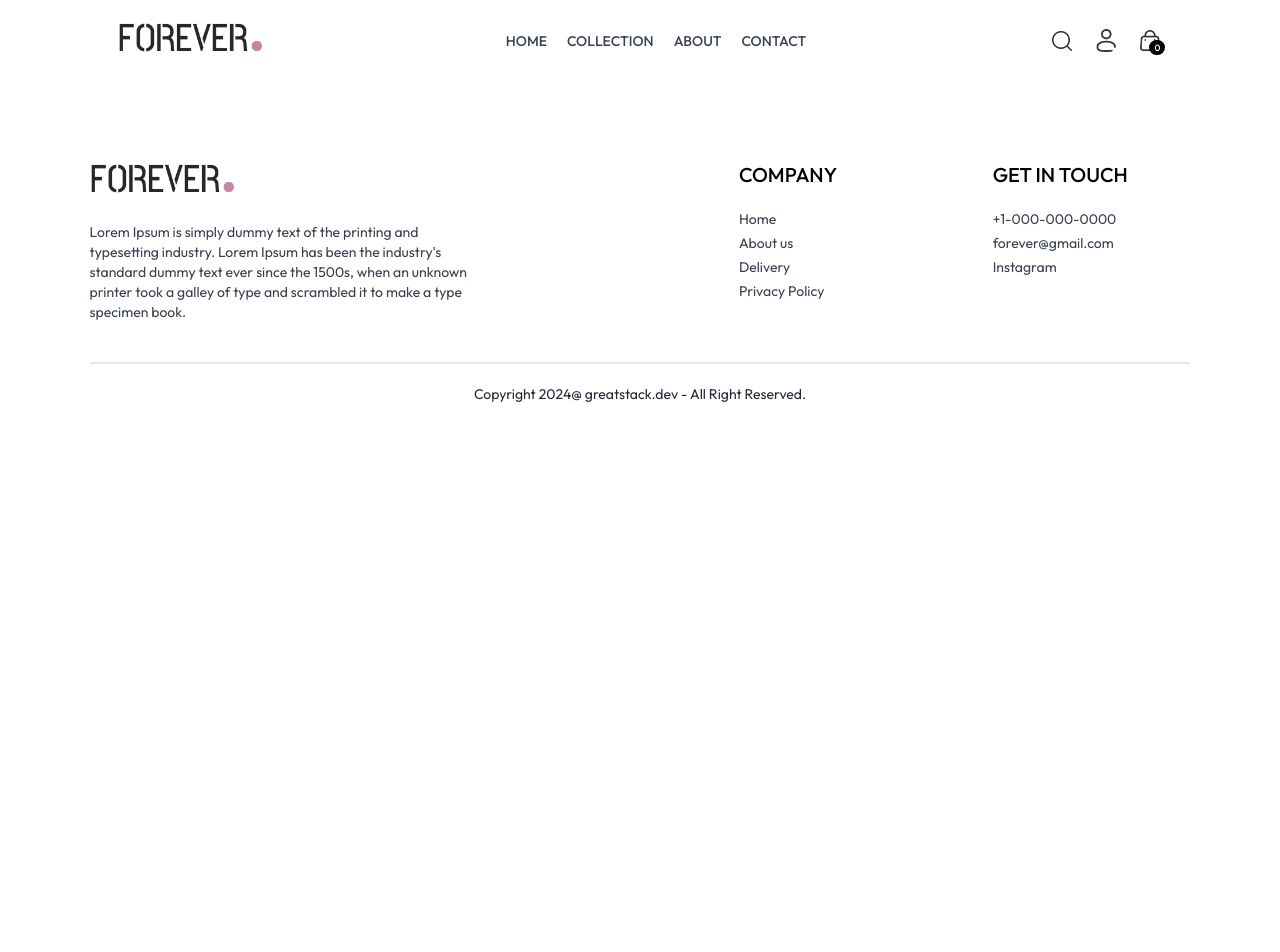
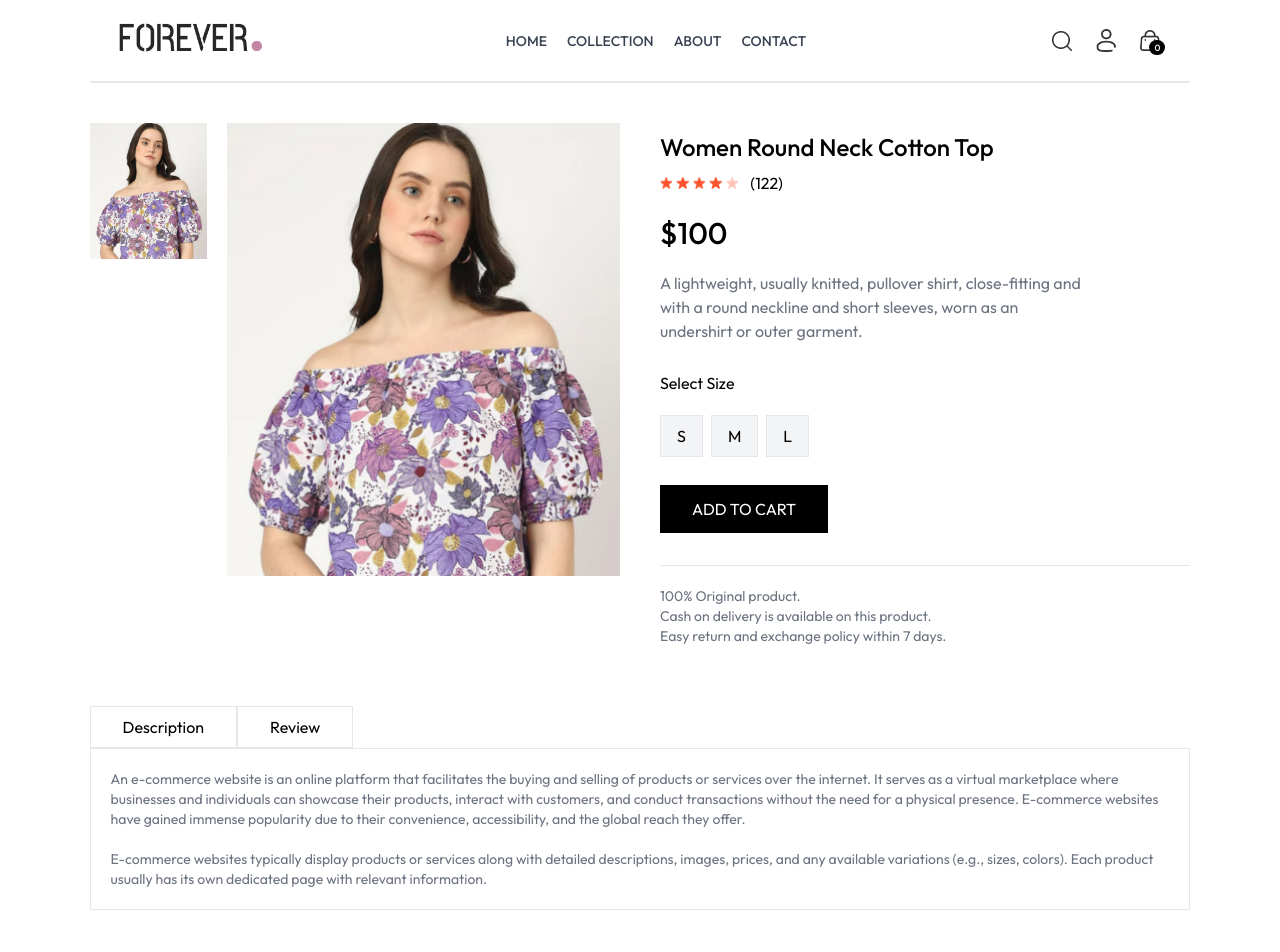
Before and after one commit to satya-supercluster/E-commerce, a React (Vite) app in the folder Frontend/: page /product/aaaaa in a window 1280 px wide. Shown: the top 952 px of the page. Before the commit the page ends 800 px from the top, so only its background shows below. Built offline with nearby package versions, Linux system fonts and the light colour scheme.

Commit message:
product data

```diff
--- a/Frontend/package.json
+++ b/Frontend/package.json
@@ -12,7 +12,8 @@
   "dependencies": {
     "react": "^18.3.1",
     "react-dom": "^18.3.1",
-    "react-router-dom": "^7.1.3"
+    "react-router-dom": "^7.1.3",
+    "react-toastify": "^11.0.3"
   },
   "devDependencies": {
     "@eslint/js": "^9.9.0",
--- a/Frontend/src/App.jsx
+++ b/Frontend/src/App.jsx
@@ -12,11 +12,13 @@ import Orders from './Pages/Orders'
 import Navbar from './components/Navbar'
 import Footer from './components/Footer'
 import SearchBar from './components/SearchBar'
+import { ToastContainer, toast } from 'react-toastify';
 
 const App = () => {
   return (
     <div className='px-4 sm:px-[5vw]  md:px-[7vw] lg-px[9vw] '>
 
+      <ToastContainer/>
       <Navbar/>
       <SearchBar/>
       <Routes>
--- a/Frontend/src/Pages/Product.jsx
+++ b/Frontend/src/Pages/Product.jsx
@@ -1,11 +1,106 @@
-import React from 'react'
+import React, { useContext, useEffect, useState } from 'react'
+import { useParams } from 'react-router-dom'
+import { ShopContext } from '../context/shopContext';
+import { assets } from '../assets/assets';
+import RelatedProduct from '../components/RelatedProduct';
 
 const Product = () => {
-  return (
+
+  const {productId} = useParams();
+  const {products, currency, addToCart, cartItem }= useContext(ShopContext);
+  const [productData , setProductData] = useState(false);
+  const [image , setImage] = useState([]);
+  const [size, setsize] = useState('');
+
+  const loggedproduct = () =>{
+
+    products.map((item)=>{
+      if(item._id === productId){
+        setProductData(item);
+        setImage(item.image[0]);
+        return null;
+      }
+    })
+
+
+  }
+
+
+
+  useEffect(()=>{
+    loggedproduct();
+  },[productId,products])
+
+  return  productData ? (
     <div>
+        <div className='border-t-2 py-10 flex flex-col sm:flex-row gap-10'>
+        <div className='flex flex-col-reverse sm:flex-row w-full sm:w-1/2 gap-5'>
+          <div className='flex flex-row sm:flex-col overflow-scroll overflow-y-hidden sm:overflow-x-hidden gap-5 w-full sm:w-[24%] sm:h-auto'>
+            {
+              productData.image.map((item,index)=>{
+                return <img onClick={()=>setImage(item)} className='cursor-pointer ' src={item} key={index} alt="" />
+              })
+            }
+          </div>
+          <div className='w-full sm:w-[80%]  max-sm:hidden'>
+            <img className=' w-full h-auto ' src={image} alt="" />
+          </div>
+        </div>
+
+        <div className='w-full sm:w-1/2'>
+          <div>
+            <h1 className='text-2xl font-medium py-2'>{productData.name}</h1>
+            <div className='flex flex-row items-center gap-3'>
+              <div className='flex flex-row gap-1 h-3 '>
+                <img src={assets.star_icon} alt="" />
+                <img src={assets.star_icon} alt="" />
+                <img src={assets.star_icon} alt="" />
+                <img src={assets.star_icon} alt="" />
+                <img src={assets.star_dull_icon} alt="" />
+              </div>
+              <h1>(122)</h1>
+            </div>
+            <h1 className='text-3xl font-medium py-5'>{currency}{productData.price}</h1>
+
+            <p className='text-gray-500 w-[80%] '>{productData.description}</p>
+
+            <div className='py-2'>
+              <p className='py-5'>Select Size</p>
+              <div className='flex flex-row gap-2'>
+              {
+                productData.sizes.map((item)=>{
+                  return <p onClick={()=>{setsize(item)}} className={`bg-gray-100 py-2 px-4 border cursor-pointer ${size==item ? 'border-orange-800':''} `}>{item}</p>
+                })
+              }
+              </div>
+            </div>
+
+            <button onClick={()=>{addToCart(productId,size)}} className='bg-black py-3 px-8 text-white mt-5'>ADD TO CART</button>
+          </div>
+
+          <div className='border-t py-5  mt-8 text-sm  text-gray-500 '>
+            <p>100% Original product.</p>
+            <p>Cash on delivery is available on this product.</p>
+            <p>Easy return and exchange policy within 7 days.</p>
+          </div>
+        </div>
+
+
+      </div>
+      <div className='flex flex-row'>
+        <p className='border py-2 px-8'>Description</p>
+        <p className='border py-2 px-8'>Review</p>
+      </div>
+      <div className='border text-sm text-gray-500'>
+        <p className='py-5 px-5'>An e-commerce website is an online platform that facilitates the buying and selling of products or services over the internet. It serves as a virtual marketplace where businesses and individuals can showcase their products, interact with customers, and conduct transactions without the need for a physical presence. E-commerce websites have gained immense popularity due to their convenience, accessibility, and the global reach they offer.</p>
+        <p className='pb-5 px-5'>E-commerce websites typically display products or services along with detailed descriptions, images, prices, and any available variations (e.g., sizes, colors). Each product usually has its own dedicated page with relevant information.</p>
+      </div>
+
+
+          <RelatedProduct category={productData.category} subCategory={productData.subCategory}/>
 
     </div>
-  )
+  ) : null
 }
 
 export default Product
--- a/Frontend/src/components/Navbar.jsx
+++ b/Frontend/src/components/Navbar.jsx
@@ -6,7 +6,7 @@ import { ShopContext } from '../context/shopContext';
 const Navbar = () => {
 
   const [visible , setvisible] = useState(false);
-  const {setShowSearch} = useContext(ShopContext);
+  const {setShowSearch , getCartCount} = useContext(ShopContext);
   return (
     <div className='flex items-center justify-between py-5 font-medium'>
         <Link to="/"><img src={assets.logo} className='w-36 mx-7 ' /> </Link>
@@ -48,7 +48,7 @@ const Navbar = () => {
 
           <Link to="/cart" className='relative'>
             <img src={assets.cart_icon} className='w-[20px] min-w-[20px] cursor-pointer' />
-            <p className='text-[9px] absolute bg-black text-white rounded-full h-[15px] w-[16px] text-center flex justify-center items-center bottom-[-4px] right-[-5px]'>0</p>
+            <p className='text-[9px] absolute bg-black text-white rounded-full h-[15px] w-[16px] text-center flex justify-center items-center bottom-[-4px] right-[-5px]'>{getCartCount()}</p>
           </Link>
 
 
--- /dev/null
+++ b/Frontend/src/components/RelatedProduct.jsx
@@ -0,0 +1,40 @@
+import React, { useContext, useEffect, useState } from 'react'
+import { ShopContext } from '../context/shopContext'
+import Title from './Title';
+import ProductItems from './ProductItems';
+
+const RelatedProduct = ({category, subCategory}) => {
+
+    const {products} = useContext(ShopContext);
+    const [relProduct, setRelProduct] = useState([]);
+
+    const loggedrelatedProduct = ()=>{
+
+        let productCopy = products.slice();
+
+        productCopy = productCopy.filter((item) => item.category === category);
+        productCopy = productCopy.filter((item) => item.subCategory === subCategory);
+
+        setRelProduct(productCopy.slice(0,5));
+
+
+    }
+
+    useEffect(()=>{
+        loggedrelatedProduct();
+    },[products])
+  return (
+    <div className='flex flex-col justify-center items-center py-20'>
+      <Title text1={'RELATED'} text2={'PRODUCTS'}/>
+      <div className='grid grid-cols-2 sm:grid-cols-3 md:grid-cols-4 lg:grid-cols-5 gap-5'>
+        {
+            relProduct.map((item,  index)=>{
+                return <ProductItems key={index} image={item.image} id={item._id} name={item.name} price={item.price}/>
+            })
+        }
+      </div>
+    </div>
+  )
+}
+
+export default RelatedProduct
--- a/Frontend/src/context/ShopContext.jsx
+++ b/Frontend/src/context/ShopContext.jsx
@@ -1,5 +1,6 @@
-import { createContext, useState } from "react";
+import { createContext, useEffect, useState } from "react";
 import { products } from "../assets/assets";
+import { toast } from "react-toastify";
 
 export const ShopContext = createContext();
 
@@ -10,10 +11,61 @@ const ShopContextProvider = (props) =>{
     const delivery_fee = 10;
     const [search, setSearch] = useState('');
     const [showSearch, setShowSearch] = useState(false);
+    const [cartItem, setCartItem] = useState([]);
+
+    const addToCart = async (itemId, size) =>{
+
+        if(!size){
+            toast.error('Select Product Size');
+            return ;
+        }
+
+        let cartData = structuredClone(cartItem);
+
+        if(cartData[itemId]){
+            if(cartData[itemId][size]){
+                cartData[itemId][size] += 1;
+            }
+            else{
+                cartData[itemId][size] = 1;
+            }
+        }
+        else{
+            cartData[itemId] = {};
+            cartData[itemId][size] = 1;
+        }
+
+        setCartItem(cartData);
+
+    }
+
+    const getCartCount = () =>{
+        let totalCount = 0;
+
+        for(const items in cartItem){
+            for(const item in cartItem[items]){
+                try{
+                    if(cartItem[items][item] > 0){
+                        totalCount += cartItem[items][item];
+                    }
+                }
+                catch(error){
+
+                }
+            }
+        }
+
+        return totalCount;
+    }
+
+    useEffect(()=>{
+        // addToCart();
+        console.log(cartItem);
+    },[cartItem])
 
 
     const value ={
-        products,currency,delivery_fee,search, setSearch,showSearch,setShowSearch
+        products,currency,delivery_fee,search, setSearch,showSearch,setShowSearch,cartItem,addToCart,getCartCount
     }
 
     return (
--- a/Frontend/src/index.css
+++ b/Frontend/src/index.css
@@ -16,6 +16,8 @@ a.active hr{
   font-weight: 400;
   font-style: normal;
 }
+
+
 @media (max-width:640px){
   a.active{
     background-color: black;
```
Also changed, not shown: 1 other file (tests, documents, lock files or other folders).
